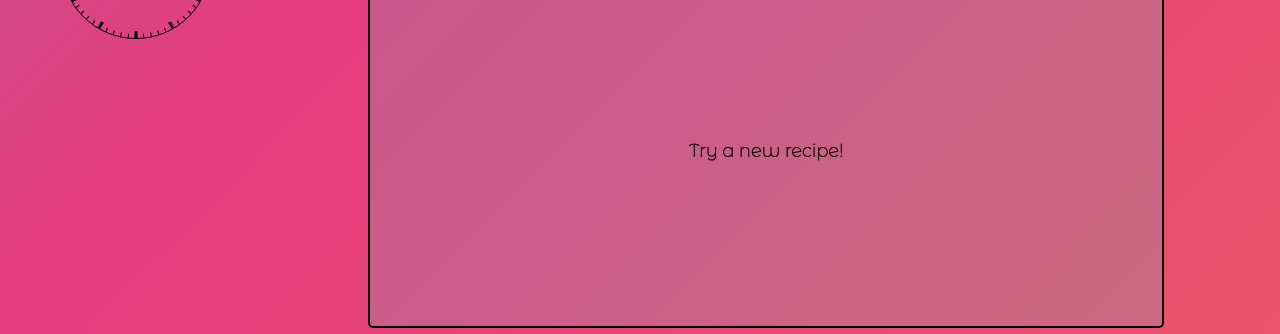
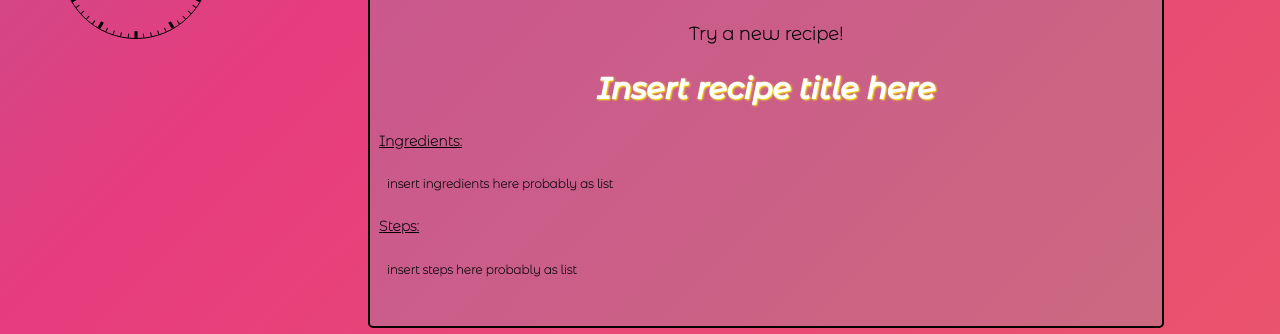
Before and after one commit to MariaSolOs/caring-todos, a React (Create React App) app in the folder client/: page /dashboard in a window 1280 px wide. Shown: the part 761-1095 px from the top of the page. Built offline with nearby package versions, Linux system fonts and the light colour scheme; no server answers.

Commit message:
some recipe formatting and index generation

```diff
--- a/client/src/Dashboard.tsx
+++ b/client/src/Dashboard.tsx
@@ -97,6 +97,8 @@
     // To filter the todo list
     const [tab, setTab] = useState('WORK');
 
+    var recipeIndex = Math.floor(Math.random()*5);
+
     return (
         <div className="app-container">
             <div className="calendar">
@@ -181,6 +183,13 @@
             </div>
             <div className="RecipeBox">
                 <h3 className="SubTitle"> Try a new recipe! </h3>
+                <div>
+                    <h2 className="RecipeTitle">Insert recipe title here</h2>
+                    <h4 className="SmallTitle">Ingredients: </h4>
+                    <p className="Paragraph">insert ingredients here probably as list</p>
+                    <h4 className="SmallTitle">Steps: </h4>
+                    <p className="Paragraph">insert steps here probably as list</p>
+                </div>
             </div>
         </div>
         </div>
--- a/client/src/styles/Titles.css
+++ b/client/src/styles/Titles.css
@@ -1,5 +1,14 @@
 .MainTitle {
     font-size: 40px;
+    text-align: center;
+    font-weight: bold;
+    color: #FFF;
+    font-style: italic;
+    text-shadow: 1px 1px 2px rgb(252, 248, 11);
+}
+
+.RecipeTitle {
+    font-size: 30px;
     text-align: center;
     font-weight: bold;
     color: #FFF;
@@ -11,6 +20,18 @@
     font-size: 18px;
     text-align: center;
     font-weight: bold;
+}
+
+.SmallTitle {
+    font-size: 14px;
+    text-align: left;
+    text-decoration: underline;
+}
+
+.SmallTitleCentered {
+    font-size: 14px;
+    text-align: center;
+    text-decoration: underline;
 }
 
 .Paragraph{
```
Also changed, not shown: 1 other file (tests, documents, lock files or other folders).
